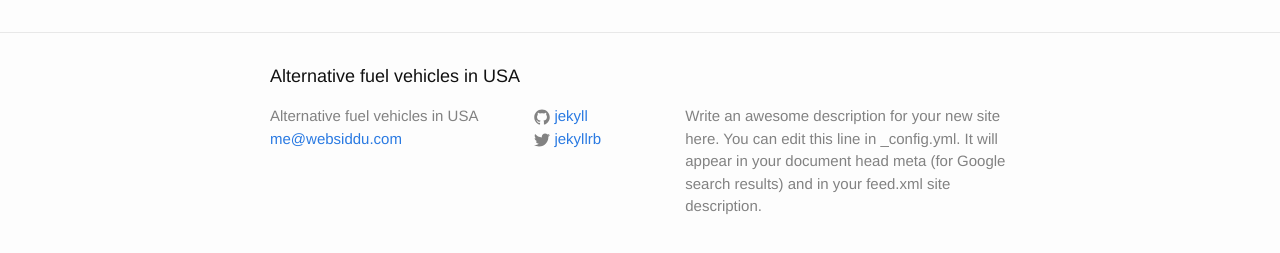
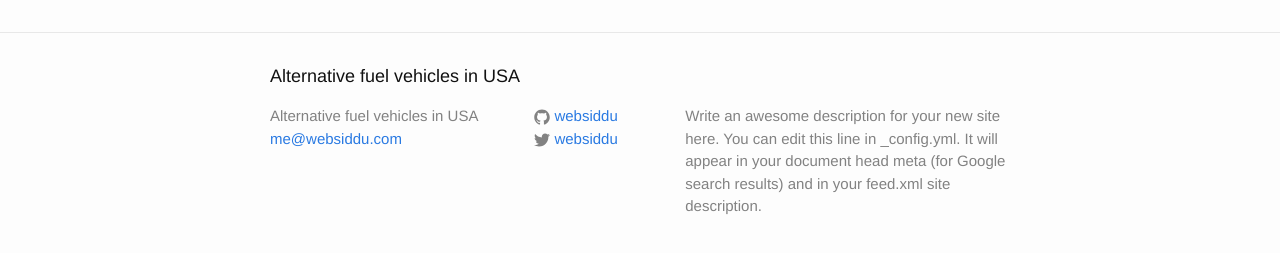
Before and after one commit to websiddu/afv-report, a Jekyll site: the page built from index.html, in a window 1280 px wide. Shown: the part 264-517 px from the top of the page. Built offline with Jekyll 4.4.1, drawn with Linux system fonts in a browser that asks for light colours.

Commit message:
Adding config

```diff
--- /dev/null
+++ b/Gemfile
@@ -0,0 +1,5 @@
+require 'json'
+require 'open-uri'
+versions = JSON.parse(open('https://pages.github.com/versions.json').read)
+
+gem 'github-pages', versions['github-pages']
--- a/_config.yml
+++ b/_config.yml
@@ -7,8 +7,8 @@
   Google search results) and in your feed.xml site description.
 baseurl: "" # the subpath of your site, e.g. /blog/
 url: "http://websiddu.github.io/alternative-fuel-vehicles-usa/report" # the base hostname & protocol for your site
-twitter_username: jekyllrb
-github_username:  jekyll
+twitter_username: websiddu
+github_username:  websiddu
 
 # Build settings
 markdown: kramdown
```
